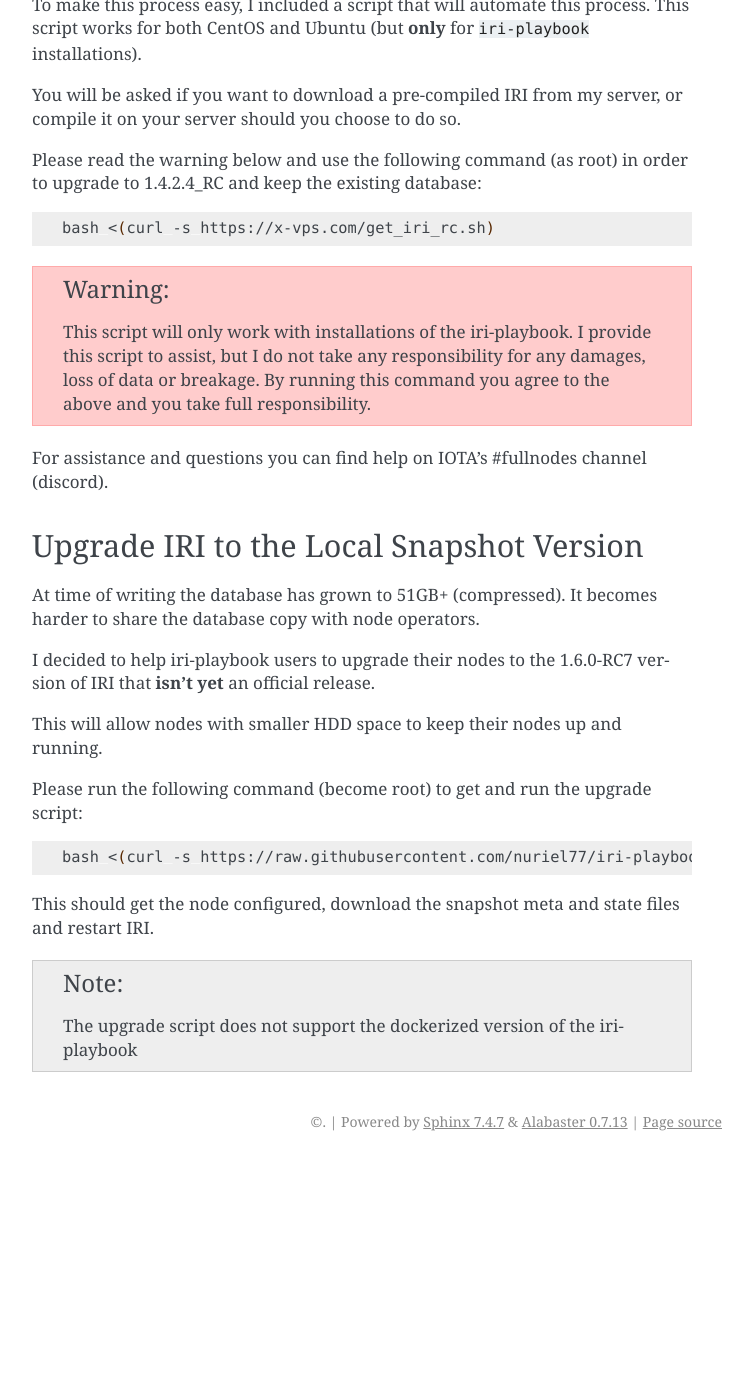
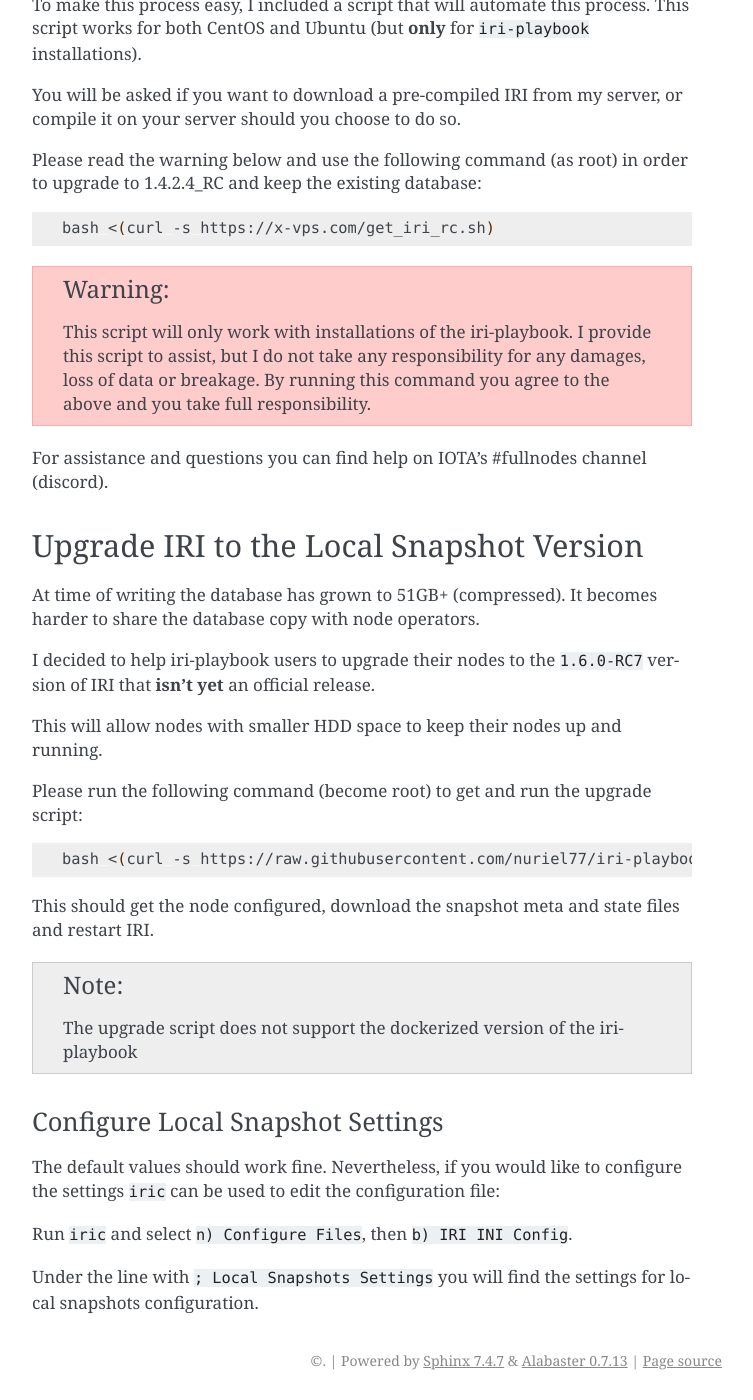
Before and after one commit to nuriel77/iri-playbook, a Sphinx documentation site: the page built from docs/appendix.rst, in a window 1280 px wide and 1400 px high, scrolled down 14793 px. Shown: the whole window, without its empty margins (388-1141 px from the left). Built offline with Sphinx 7.4.7, drawn with Linux system fonts in a browser that asks for light colours; before the commit the page ends 15954 px from its top, so only the background shows below that; some of the changed text lies outside the part shown.

Commit message:
Add documentation about the local snapshots configuration

```diff
--- a/docs/appendix.rst
+++ b/docs/appendix.rst
@@ -683,7 +683,7 @@
 
 At time of writing the database has grown to 51GB+ (compressed). It becomes harder to share the database copy with node operators.
 
-I decided to help iri-playbook users to upgrade their nodes to the 1.6.0-RC7 version of IRI that **isn't yet** an official release.
+I decided to help iri-playbook users to upgrade their nodes to the ``1.6.0-RC7`` version of IRI that **isn't yet** an official release.
 
 This will allow nodes with smaller HDD space to keep their nodes up and running.
 
@@ -698,3 +698,12 @@
 .. note::
 
   The upgrade script does not support the dockerized version of the iri-playbook
+
+
+Configure Local Snapshot Settings
+---------------------------------
+The default values should work fine. Nevertheless, if you would like to configure the settings ``iric`` can be used to edit the configuration file:
+
+Run ``iric`` and select ``n) Configure Files``, then ``b) IRI INI Config``.
+
+Under the line with ``; Local Snapshots Settings`` you will find the settings for local snapshots configuration.
```
Also changed, not shown: 1 other file.
